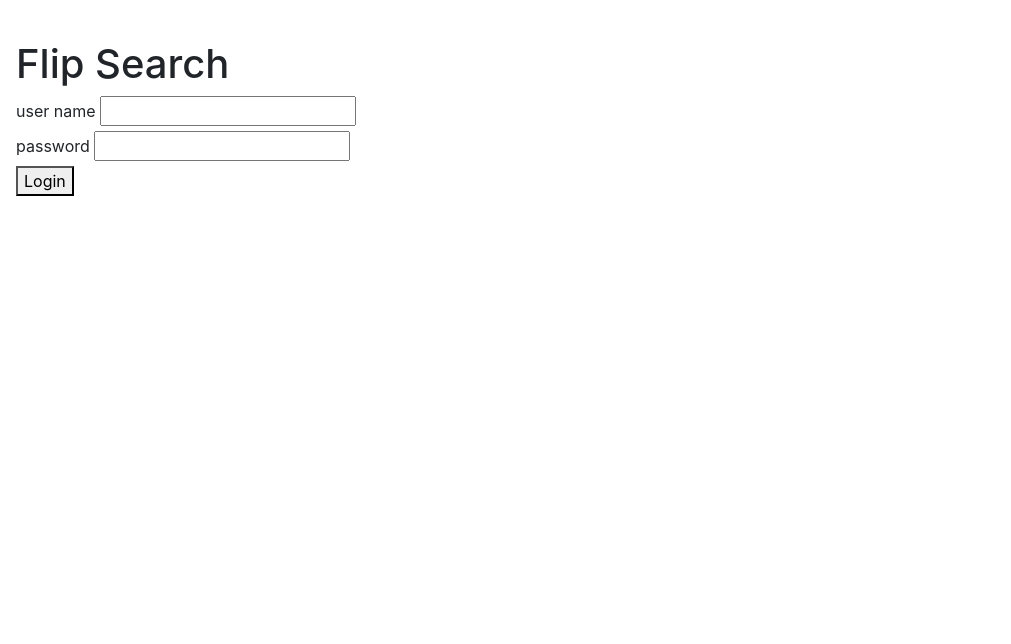
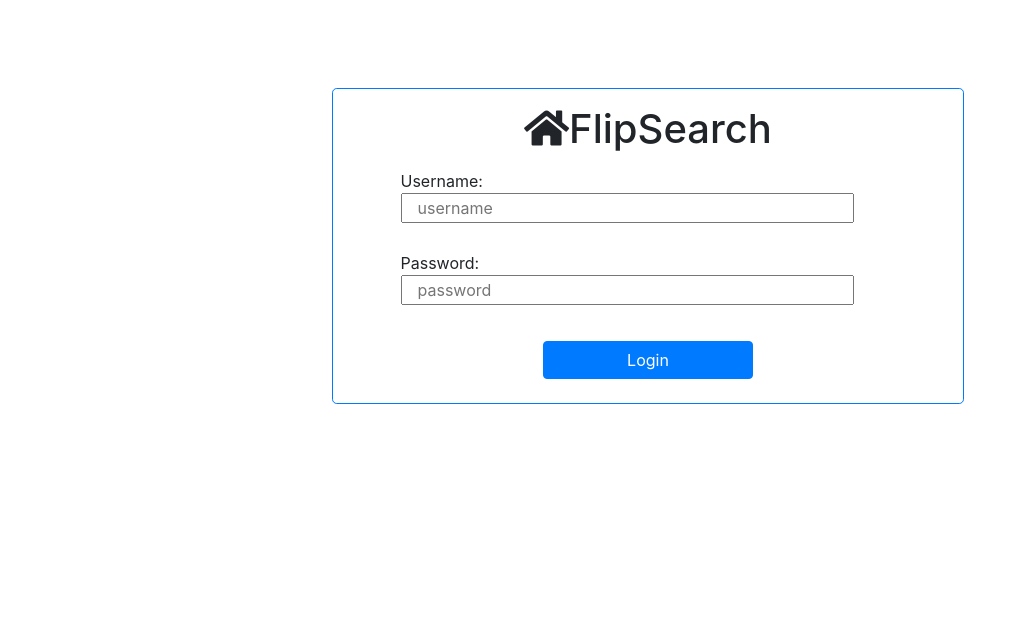
Before and after one commit to JessieSidWho/flipsearch, a Node server app: page / in a window 1280 px wide. Shown: the top 644 px of the page, without its empty margins (0-1011 px from the left). Before the commit the page ends 196 px from the top, so only its background shows below. Run offline with Node 20, Linux system fonts and the light colour scheme; some libraries are stand-ins or nearby versions.

Commit message:
login page has bootstrap

```diff
--- a/views/login.handlebars
+++ b/views/login.handlebars
@@ -1,25 +1,39 @@
-<section id="login">
-    <section>
-        <h1>Flip Search</h1>
+<div class="container-fluid">
+    <div class="row mt-5" >
+        <section id="login" class="col-md-6 offset-3 border border-primary rounded-lg" style="background-color: white;">
+
+            <div class="row">
+                <section class="col-md-12 mt-3">
+                    <h1 class="animated flip delay-1s text-center"><i
+                            class="fas fa-home animated flip delay-2s"></i>FlipSearch</h1>
+                </section>
+            </div>
+
+            <section class="row pt-2 pb-1">
+                <label class="col-md-10 offset-1">Username:<br>
+                    <input type="text" class="col-md-11 mb-2" id="username" placeholder="username" required>
+                </label><br><br>
             </section>
 
-    <section>
-        <label>user name </label>
-        <input type="text" id="username">
+            <section class="row pt-2 pb-1">
+                <label class="col-md-10 offset-1">Password:<br>
+                    <input type="text" class="col-md-11 mb-2" id="password" placeholder="password" required>
+                </label>
             </section>
 
-    <section>
-        <label>password </label>
-        <input type="text" id="password">
+            <section class="row pt-3 pb-3">
+                <button id="submit" class="col-md-4 offset-4 mb-2 btn btn-block btn-primary">Login</button>
             </section>
 
-    <section>
-        <button id="submit">Login</button>
-    </section>
         </section>
 
         <section id="loading">
             <img src="https://media.giphy.com/media/kodQslB005JIc/giphy.gif">
         </section>
 
+
+    </div>
+
+</div>
+
 <script src="/static/assets/javascript/login.js"></script>
```
Lines whose indentation alone changed are shown as unchanged.
